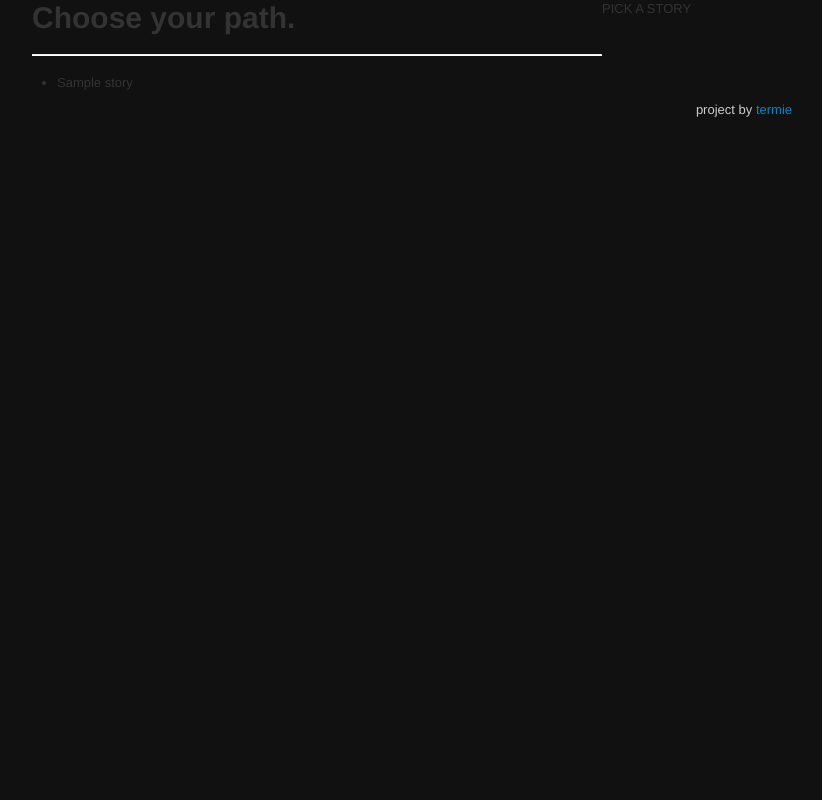
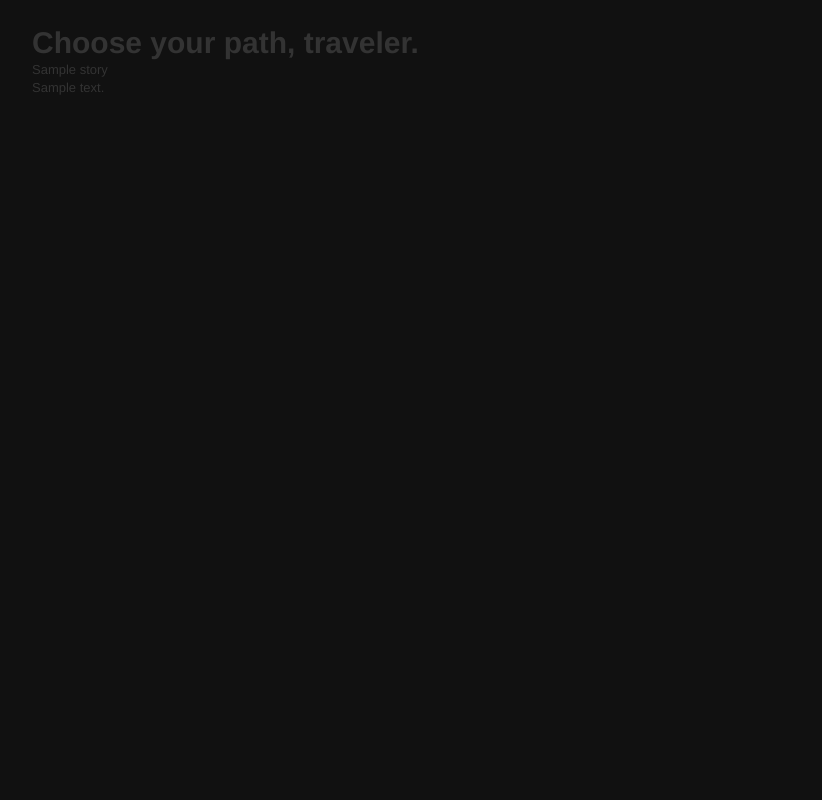
Before and after one commit to termie/storytime, a Python web app: template final/templates/choose_your_path.html in a window 1280 px wide. Shown: the whole page, without its empty margins (298-1120 px from the left). Run offline with Jinja, Linux system fonts and the light colour scheme; the template is opened without the code that fills it: most values are stand-ins (such as "Sample title", 1, 10 or a date in 2020); some libraries are stand-ins or nearby versions.

Commit message:
more stuffs

```diff
--- a/final/lasting/views.py
+++ b/final/lasting/views.py
@@ -85,10 +85,10 @@ def twitter_callback(request):
 
 def choose_your_path(request):
   # TODO(termie): move this into an auth middleware on the request
-  user = api.get_participant(request.session.get('user'))
+  #user = api.get_participant(request.session.get('user'))
   stories = api.list_stories()
 
-  return shortcuts.render_to_response('templates/pick_a_story.html', locals())
+  return shortcuts.render_to_response('templates/choose_your_path.html', locals())
 
 
 def individual(request, id):
--- a/final/templates/choose_your_path.html
+++ b/final/templates/choose_your_path.html
@@ -19,23 +19,19 @@
     <!--  })();-->
     <!--</script>-->
   </head>
-  <body id="choose_your_path">
+  <body id="choose-your-path">
     <div class="span6 offset3">
-      <h1>Choose your path.</h1>
-      <hr />
+      <h1>Choose your path, traveler.</h1>
     </div>
     <div class="span6 offset3">
-      <ul>
       {% for story in stories %}
-      <li class="story">{{story.title}}</li>
+      <div class="story">
+        <span class="story-title">{{story.title}}</span>
+        <p class="story-desc">{{story.description}}</p>
+      </div>
       {% endfor %}
       </ul>
     </div>
 
-    PICK A STORY {{user.name}}
-
-    <div id="footer" class="span10 offset1" style="color: #CCC; text-align: right;">
-      <p style="padding-right: 10px;">project by <a href="http://term.ie/blog/lasting-statement">termie</a>
-    </div>
   </body>
 </html>
--- a/static/screen.css
+++ b/static/screen.css
@@ -1,5 +1,5 @@
 #intro {
-  text-align: center;
+  text-align: left;
   color: #BBB;
   /*margin-top: 25px;*/
   position: absolute;
@@ -19,6 +19,11 @@
   font-size: 12px;
   padding-top: 20px;
 }
+
+#choose-your-path h1 {
+  margin-top: 25px;
+}
+
 
 body {
   background-color: #111;
```
